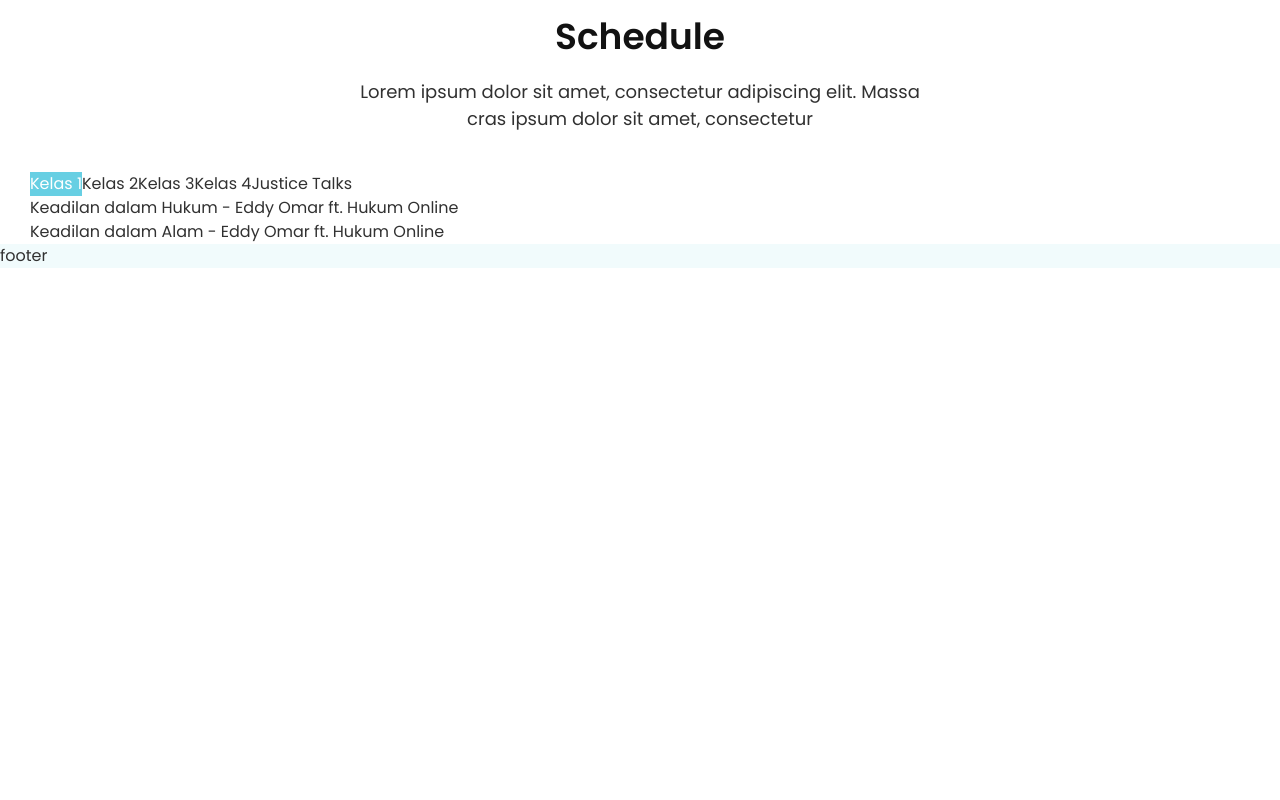
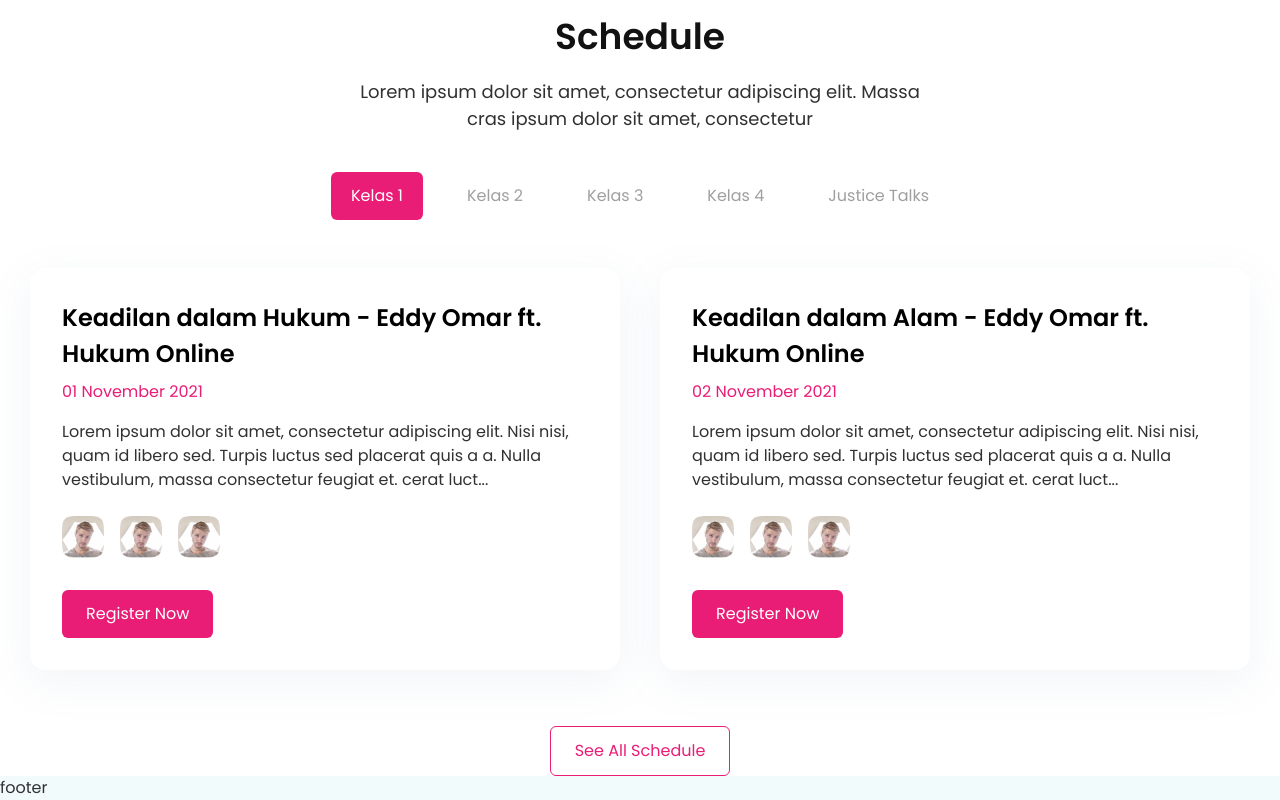
Before and after one commit to logos-engineer/logos-fest, a Next.js app: page / in a window 1280 px wide. Shown: the part 1507-2307 px from the top of the page. Before the commit the page ends 1775 px from the top, so only its background shows below. Built offline with nearby package versions, Linux system fonts and the light colour scheme.

Commit message:
add schedule

```diff
--- a/src/components/Common/Button.js
+++ b/src/components/Common/Button.js
@@ -15,7 +15,10 @@ const Button = ({
         'rounded-md transition-all',
         className,
         variant === 'primary' && ['text-white bg-pink-500 hover:bg-pink-700'],
-        variant === 'secondary' && ['text-white bg-red-500 hover:bg-red-800'],
+        variant === 'secondary' && ['text-white bg-red-500 hover:bg-pink-800'],
+        variant === 'outline-primary' && [
+          'text-pink-500 bg-white hover:bg-pink-500 hover:text-white border border-pink-500',
+        ],
         size === 'base' && ['px-6 py-3 text-base']
       )}
       onClick={onClick}
--- a/src/components/Homepage/Common/CardSchedule.js
+++ b/src/components/Homepage/Common/CardSchedule.js
@@ -0,0 +1,45 @@
+import { Button } from '@/components/Common';
+import React from 'react';
+import PropTypes from 'prop-types';
+import Link from 'next/link';
+
+const CardSchedule = ({ title, date, subtitle, imgPerson, urlRegister }) => {
+  return (
+    <div className="flex flex-col px-8 py-8 w-full bg-white rounded-2xl shadow-fest">
+      <h5 className="text-black-500 text-xl font-semibold">{title}</h5>
+      <p className="mt-2 text-pink-500 text-base">{date}</p>
+      <p className="mt-4 text-base">{subtitle}</p>
+      <div className="flex mt-6 w-full space-x-4">
+        {imgPerson.map((item, index) => (
+          <div
+            className="h-[42px] w-[42px] rounded-md overflow-hidden"
+            key={index}
+          >
+            <img
+              src={item.imgUrl}
+              className="w-full h-full object-cover"
+              alt=""
+            />
+          </div>
+        ))}
+      </div>
+      <Link href={urlRegister} passHref>
+        <a>
+          <Button variant="primary" size="base" className="mt-8">
+            Register Now
+          </Button>
+        </a>
+      </Link>
+    </div>
+  );
+};
+
+CardSchedule.propTypes = {
+  title: PropTypes.string,
+  date: PropTypes.string,
+  subtitle: PropTypes.string,
+  imgPerson: PropTypes.array,
+  urlRegister: PropTypes.string,
+};
+
+export default CardSchedule;
--- a/src/components/Homepage/Schedule.js
+++ b/src/components/Homepage/Schedule.js
@@ -1,9 +1,11 @@
 import React from 'react';
 import { Fragment } from 'react';
 import { Tab } from '@headlessui/react';
-import { Container, Grid } from '../Common';
+import { Button, Container, Grid } from '../Common';
 import HeadSection from './Common/HeadSection';
 import listSchedule from 'src/data/listSchedule';
+import clsx from 'clsx';
+import CardSchedule from './Common/CardSchedule';
 
 const Schedule = () => {
   return (
@@ -16,7 +18,7 @@ const Schedule = () => {
               subtitle="Lorem ipsum dolor sit amet, consectetur adipiscing elit. Massa cras ipsum dolor sit amet, consectetur "
             />
           </div>
-          <div className="col-span-12">
+          <div className="flex flex-col col-span-12 items-center justify-center">
             <Tab.Group>
               <Tab.List>
                 {listSchedule &&
@@ -24,11 +26,12 @@ const Schedule = () => {
                     <Tab as={Fragment}>
                       {({ selected }) => (
                         <button
-                          className={
+                          className={clsx(
+                            'mx-3 px-5 py-3 rounded-md transition-all',
                             selected
-                              ? 'bg-blue-500 text-white'
-                              : 'bg-white text-black'
-                          }
+                              ? 'bg-pink-500 text-white'
+                              : 'bg-white text-black-primary opacity-40'
+                          )}
                         >
                           {item.title}
                         </button>
@@ -39,10 +42,21 @@ const Schedule = () => {
               <Tab.Panels>
                 {listSchedule &&
                   listSchedule.map((item, index) => (
-                    <Tab.Panel>
+                    <Tab.Panel className="grid gap-10 grid-cols-2 mt-12">
                       {item.schedule.map((datas, index) => (
-                        <div className="shadow bg-white">{datas.title}</div>
+                        <CardSchedule
+                          title={datas.title}
+                          date={datas.date}
+                          subtitle={datas.subtitle}
+                          urlRegister={datas.urlSchedule}
+                          imgPerson={datas.person}
+                        />
                       ))}
+                      <div className="flex col-span-full justify-center mt-4">
+                        <Button size="base" variant="outline-primary">
+                          See All Schedule
+                        </Button>
+                      </div>
                     </Tab.Panel>
                   ))}
               </Tab.Panels>
--- a/src/data/listSchedule.js
+++ b/src/data/listSchedule.js
@@ -7,11 +7,11 @@ const listSchedule = [
         date: '01 November 2021',
         subtitle:
           'Lorem ipsum dolor sit amet, consectetur adipiscing elit. Nisi nisi, quam id libero sed. Turpis luctus sed placerat quis a a. Nulla vestibulum, massa consectetur feugiat et. cerat luct...',
-        person: {
-          imgUrl: '/img/homepage/schedule/hero-1.png',
-          imgUrl: '/img/homepage/schedule/hero-1.png',
-          imgUrl: '/img/homepage/schedule/hero-1.png',
-        },
+        person: [
+          { imgUrl: '/img/homepage/schedule/person-1.png', name: 'Eddy Omar' },
+          { imgUrl: '/img/homepage/schedule/person-1.png', name: 'Omar' },
+          { imgUrl: '/img/homepage/schedule/person-1.png', name: 'Eddy' },
+        ],
         urlSchedule: '/',
         btnSchedule: 'Register Now',
       },
@@ -20,11 +20,11 @@ const listSchedule = [
         date: '02 November 2021',
         subtitle:
           'Lorem ipsum dolor sit amet, consectetur adipiscing elit. Nisi nisi, quam id libero sed. Turpis luctus sed placerat quis a a. Nulla vestibulum, massa consectetur feugiat et. cerat luct...',
-        person: {
-          imgUrl: '/img/homepage/schedule/hero-1.png',
-          imgUrl: '/img/homepage/schedule/hero-1.png',
-          imgUrl: '/img/homepage/schedule/hero-1.png',
-        },
+        person: [
+          { imgUrl: '/img/homepage/schedule/person-1.png', name: 'Eddy Omar' },
+          { imgUrl: '/img/homepage/schedule/person-1.png', name: 'Omar' },
+          { imgUrl: '/img/homepage/schedule/person-1.png', name: 'Eddy' },
+        ],
         urlSchedule: '/',
         btnSchedule: 'Register Now',
       },
@@ -38,11 +38,11 @@ const listSchedule = [
         date: '01 November 2021',
         subtitle:
           'Lorem ipsum dolor sit amet, consectetur adipiscing elit. Nisi nisi, quam id libero sed. Turpis luctus sed placerat quis a a. Nulla vestibulum, massa consectetur feugiat et. cerat luct...',
-        person: {
-          imgUrl: '/img/homepage/schedule/hero-1.png',
-          imgUrl: '/img/homepage/schedule/hero-1.png',
-          imgUrl: '/img/homepage/schedule/hero-1.png',
-        },
+        person: [
+          { imgUrl: '/img/homepage/schedule/person-1.png', name: 'Eddy Omar' },
+          { imgUrl: '/img/homepage/schedule/person-1.png', name: 'Omar' },
+          { imgUrl: '/img/homepage/schedule/person-1.png', name: 'Eddy' },
+        ],
         urlSchedule: '/',
         btnSchedule: 'Register Now',
       },
@@ -51,11 +51,11 @@ const listSchedule = [
         date: '02 November 2021',
         subtitle:
           'Lorem ipsum dolor sit amet, consectetur adipiscing elit. Nisi nisi, quam id libero sed. Turpis luctus sed placerat quis a a. Nulla vestibulum, massa consectetur feugiat et. cerat luct...',
-        person: {
-          imgUrl: '/img/homepage/schedule/hero-1.png',
-          imgUrl: '/img/homepage/schedule/hero-1.png',
-          imgUrl: '/img/homepage/schedule/hero-1.png',
-        },
+        person: [
+          { imgUrl: '/img/homepage/schedule/person-1.png', name: 'Eddy Omar' },
+          { imgUrl: '/img/homepage/schedule/person-1.png', name: 'Omar' },
+          { imgUrl: '/img/homepage/schedule/person-1.png', name: 'Eddy' },
+        ],
         urlSchedule: '/',
         btnSchedule: 'Register Now',
       },
@@ -69,11 +69,11 @@ const listSchedule = [
         date: '01 November 2021',
         subtitle:
           'Lorem ipsum dolor sit amet, consectetur adipiscing elit. Nisi nisi, quam id libero sed. Turpis luctus sed placerat quis a a. Nulla vestibulum, massa consectetur feugiat et. cerat luct...',
-        person: {
-          imgUrl: '/img/homepage/schedule/hero-1.png',
-          imgUrl: '/img/homepage/schedule/hero-1.png',
-          imgUrl: '/img/homepage/schedule/hero-1.png',
-        },
+        person: [
+          { imgUrl: '/img/homepage/schedule/person-1.png', name: 'Eddy Omar' },
+          { imgUrl: '/img/homepage/schedule/person-1.png', name: 'Omar' },
+          { imgUrl: '/img/homepage/schedule/person-1.png', name: 'Eddy' },
+        ],
         urlSchedule: '/',
         btnSchedule: 'Register Now',
       },
@@ -82,11 +82,11 @@ const listSchedule = [
         date: '02 November 2021',
         subtitle:
           'Lorem ipsum dolor sit amet, consectetur adipiscing elit. Nisi nisi, quam id libero sed. Turpis luctus sed placerat quis a a. Nulla vestibulum, massa consectetur feugiat et. cerat luct...',
-        person: {
-          imgUrl: '/img/homepage/schedule/hero-1.png',
-          imgUrl: '/img/homepage/schedule/hero-1.png',
-          imgUrl: '/img/homepage/schedule/hero-1.png',
-        },
+        person: [
+          { imgUrl: '/img/homepage/schedule/person-1.png', name: 'Eddy Omar' },
+          { imgUrl: '/img/homepage/schedule/person-1.png', name: 'Omar' },
+          { imgUrl: '/img/homepage/schedule/person-1.png', name: 'Eddy' },
+        ],
         urlSchedule: '/',
         btnSchedule: 'Register Now',
       },
@@ -100,11 +100,11 @@ const listSchedule = [
         date: '01 November 2021',
         subtitle:
           'Lorem ipsum dolor sit amet, consectetur adipiscing elit. Nisi nisi, quam id libero sed. Turpis luctus sed placerat quis a a. Nulla vestibulum, massa consectetur feugiat et. cerat luct...',
-        person: {
-          imgUrl: '/img/homepage/schedule/hero-1.png',
-          imgUrl: '/img/homepage/schedule/hero-1.png',
-          imgUrl: '/img/homepage/schedule/hero-1.png',
-        },
+        person: [
+          { imgUrl: '/img/homepage/schedule/person-1.png', name: 'Eddy Omar' },
+          { imgUrl: '/img/homepage/schedule/person-1.png', name: 'Omar' },
+          { imgUrl: '/img/homepage/schedule/person-1.png', name: 'Eddy' },
+        ],
         urlSchedule: '/',
         btnSchedule: 'Register Now',
       },
@@ -113,11 +113,11 @@ const listSchedule = [
         date: '02 November 2021',
         subtitle:
           'Lorem ipsum dolor sit amet, consectetur adipiscing elit. Nisi nisi, quam id libero sed. Turpis luctus sed placerat quis a a. Nulla vestibulum, massa consectetur feugiat et. cerat luct...',
-        person: {
-          imgUrl: '/img/homepage/schedule/hero-1.png',
-          imgUrl: '/img/homepage/schedule/hero-1.png',
-          imgUrl: '/img/homepage/schedule/hero-1.png',
-        },
+        person: [
+          { imgUrl: '/img/homepage/schedule/person-1.png', name: 'Eddy Omar' },
+          { imgUrl: '/img/homepage/schedule/person-1.png', name: 'Omar' },
+          { imgUrl: '/img/homepage/schedule/person-1.png', name: 'Eddy' },
+        ],
         urlSchedule: '/',
         btnSchedule: 'Register Now',
       },
@@ -131,11 +131,11 @@ const listSchedule = [
         date: '01 November 2021',
         subtitle:
           'Lorem ipsum dolor sit amet, consectetur adipiscing elit. Nisi nisi, quam id libero sed. Turpis luctus sed placerat quis a a. Nulla vestibulum, massa consectetur feugiat et. cerat luct...',
-        person: {
-          imgUrl: '/img/homepage/schedule/hero-1.png',
-          imgUrl: '/img/homepage/schedule/hero-1.png',
-          imgUrl: '/img/homepage/schedule/hero-1.png',
-        },
+        person: [
+          { imgUrl: '/img/homepage/schedule/person-1.png', name: 'Eddy Omar' },
+          { imgUrl: '/img/homepage/schedule/person-1.png', name: 'Omar' },
+          { imgUrl: '/img/homepage/schedule/person-1.png', name: 'Eddy' },
+        ],
         urlSchedule: '/',
         btnSchedule: 'Register Now',
       },
@@ -144,11 +144,11 @@ const listSchedule = [
         date: '02 November 2021',
         subtitle:
           'Lorem ipsum dolor sit amet, consectetur adipiscing elit. Nisi nisi, quam id libero sed. Turpis luctus sed placerat quis a a. Nulla vestibulum, massa consectetur feugiat et. cerat luct...',
-        person: {
-          imgUrl: '/img/homepage/schedule/hero-1.png',
-          imgUrl: '/img/homepage/schedule/hero-1.png',
-          imgUrl: '/img/homepage/schedule/hero-1.png',
-        },
+        person: [
+          { imgUrl: '/img/homepage/schedule/person-1.png', name: 'Eddy Omar' },
+          { imgUrl: '/img/homepage/schedule/person-1.png', name: 'Omar' },
+          { imgUrl: '/img/homepage/schedule/person-1.png', name: 'Eddy' },
+        ],
         urlSchedule: '/',
         btnSchedule: 'Register Now',
       },
```
Also changed, not shown: public/img/homepage/schedule/person-1.png (added), public/img/homepage/schedule/person-2.png (added).
